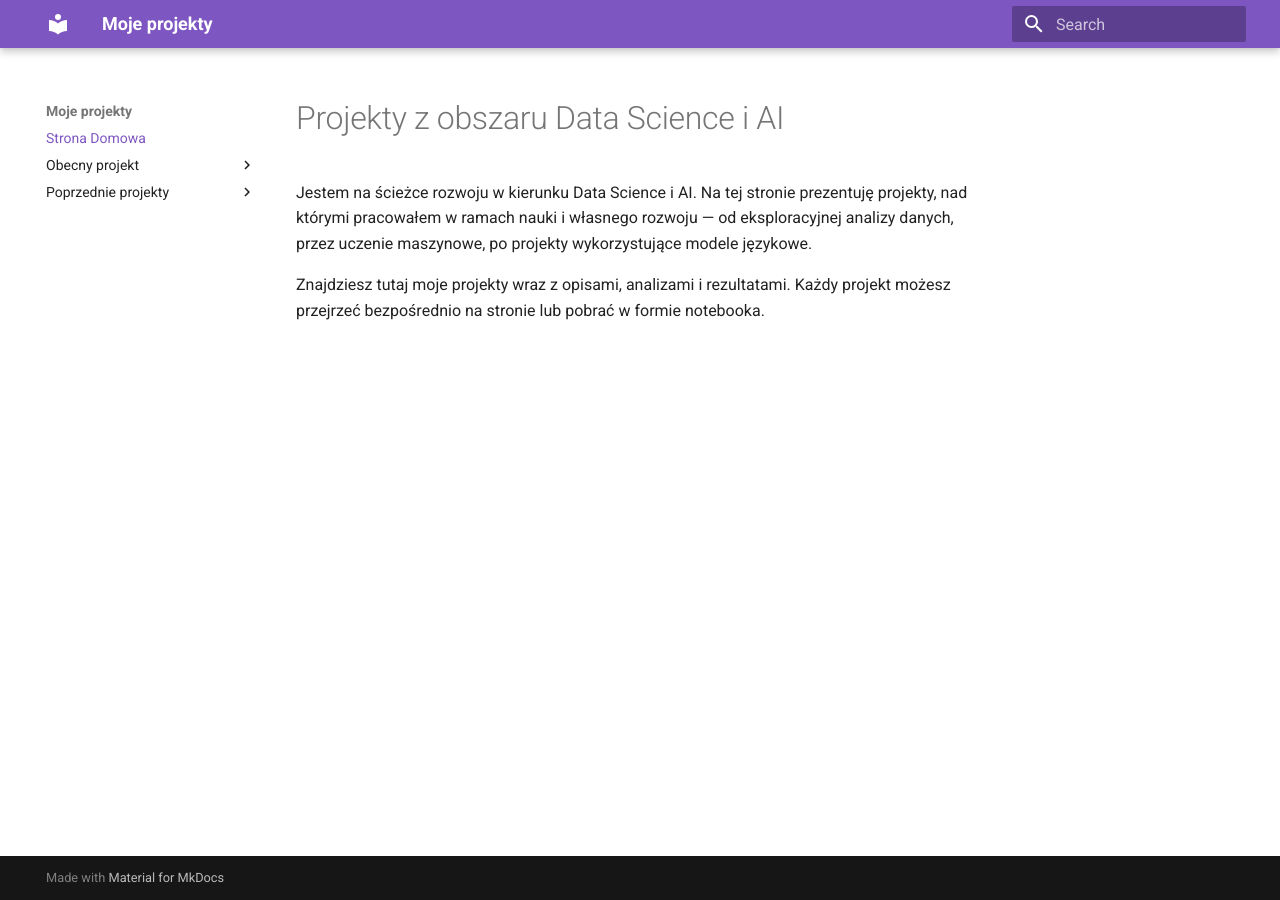
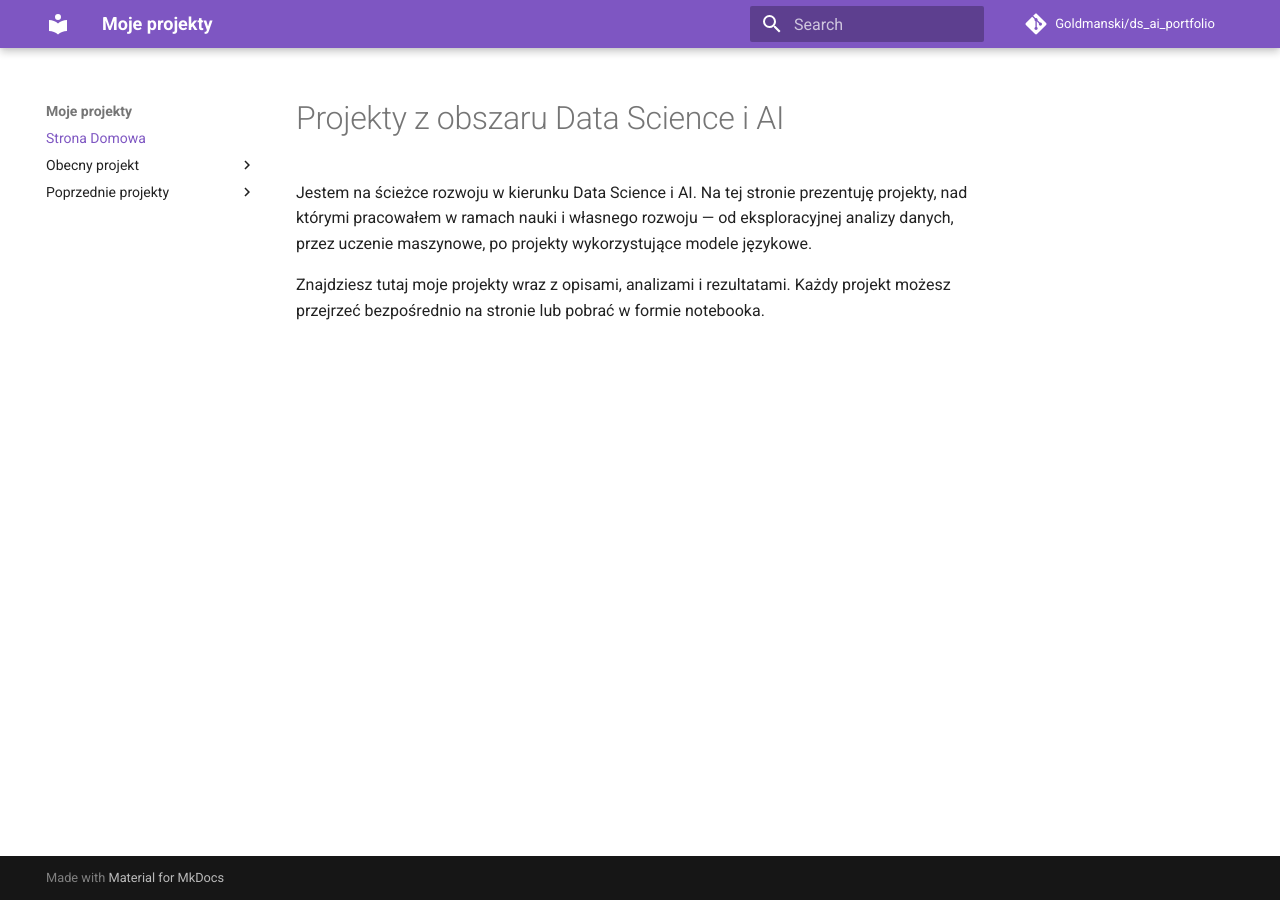
Before and after one commit to Goldmanski/ds_ai_portfolio, an MkDocs documentation site: the page built from docs/index.md, in a window 1280 px wide. Built offline with MkDocs 1.6.1 and Material for MkDocs 9.7.7, drawn with Linux system fonts in a browser that asks for light colours; comment, search, counter and statistics services are not loaded.

```diff
--- a/mkdocs.yml
+++ b/mkdocs.yml
@@ -2,6 +2,9 @@
 site_author: Maciej Sobczak
 site_description: >-
     Portfolio moich wspaniałych projektów z Data Science i AI!
+
+repo_name: Goldmanski/ds_ai_portfolio
+repo_url: https://github.com/Goldmanski/ds_ai_portfolio
 
 theme:
   name: material
```
Also changed, not shown: 1 other file.
